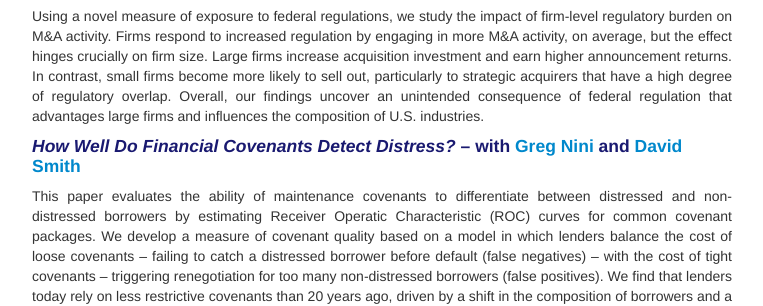
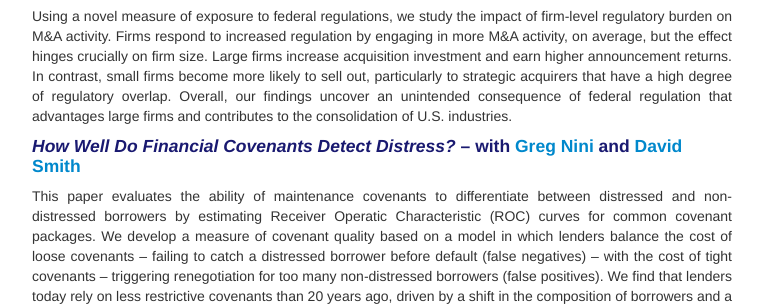
Before and after one commit to ThomasPGriffin/thomaspgriffin.github.io, a Jekyll site: the page built from pages/research.md, in a window 1280 px wide. Shown: the part 1286-1592 px from the top of the page, without its empty margins (258-1021 px from the left). Built offline with Jekyll 4.4.1, drawn with Linux system fonts in a browser that asks for light colours.

Commit message:
Update research.md

```diff
--- a/pages/research.md
+++ b/pages/research.md
@@ -33,9 +33,9 @@ We examine the impact of creditor control rights on corporate acquisitions. Near
 Between 1992 and 2018, U.S. public corporations faced over 36,000 workplace discrimination lawsuits in federal court. Litigation frequency differs widely across firms and regions, correlates with local attitudes toward race and gender, and varies with shocks to cultural tolerance of misconduct. Studying exogenous shifts in competition and financial constraints, we find no evidence that economic forces provide a source of discipline. Consequences are small: shareholder value drops by $1 million around the typical lawsuit, with declining effects for persistent offenders. We conclude that the incidence of workplace discrimination is largely determined by employees’ cultural norms, rather than firms’ economic environment.
 </div>
 
-#### *[Regulatory Burden and M&A Activity]({{ BASE_PATH}}/pages/RegMergers_20230929.pdf)* – with <a href="https://www.lebow.drexel.edu/people/eliezerfich">Eliezer Fich</a> and <a href="https://sites.google.com/view/jkalmenovitz/home">Joseph Kalmenovitz</a>
+#### *[Regulatory Burden and M&A Activity]({{ BASE_PATH}}/pages/RegMergers_20250610.pdf)* – with <a href="https://www.lebow.drexel.edu/people/eliezerfich">Eliezer Fich</a> and <a href="https://sites.google.com/view/jkalmenovitz/home">Joseph Kalmenovitz</a>
 <div align="justify">
-Using a novel measure of exposure to federal regulations, we study the impact of firm-level regulatory burden on M&A activity. Firms respond to increased regulation by engaging in more M&A activity, on average, but the effect hinges crucially on firm size. Large firms increase acquisition investment and earn higher announcement returns. In contrast, small firms become more likely to sell out, particularly to strategic acquirers that have a high degree of regulatory overlap. Overall, our findings uncover an unintended consequence of federal regulation that advantages large firms and influences the composition of U.S. industries.
+Using a novel measure of exposure to federal regulations, we study the impact of firm-level regulatory burden on M&A activity. Firms respond to increased regulation by engaging in more M&A activity, on average, but the effect hinges crucially on firm size. Large firms increase acquisition investment and earn higher announcement returns. In contrast, small firms become more likely to sell out, particularly to strategic acquirers that have a high degree of regulatory overlap. Overall, our findings uncover an unintended consequence of federal regulation that advantages large firms and contributes to the consolidation of U.S. industries.
 </div>
 
 #### *How Well Do Financial Covenants Detect Distress?* – with <a href="https://sites.google.com/view/gregnini/home">Greg Nini</a> and <a href="https://www.commerce.virginia.edu/faculty/smith">David Smith</a>
```
